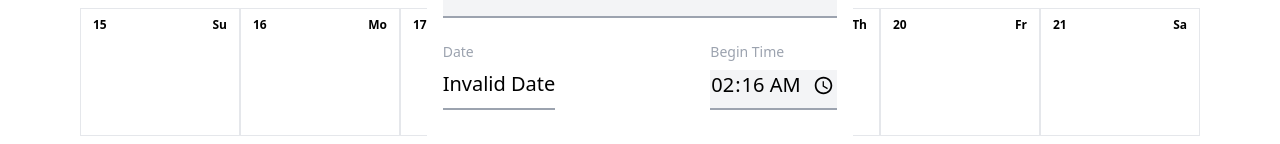
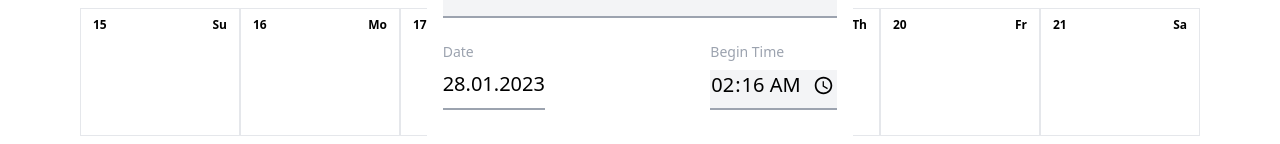
Before and after one commit to artem-musii/events-calendar, a React (Create React App) app: page / in a window 1280 px wide. Both pictures are taken after a click on the button 100 px from the left and 52 px from the top of the page. Shown: the part 362-506 px from the top of the page. Built offline with nearby package versions, Linux system fonts and the light colour scheme.

Commit message:
bug: Added correct date format to create event modal

```diff
--- a/src/components/event-form.tsx
+++ b/src/components/event-form.tsx
@@ -8,7 +8,7 @@ export const EventForm: React.FC = () => {
   const { setShowEventForm, dispatchSavedEvents, selectedEvent, setSelectedEvent } =
     useContext(GlobalContext);
   const [date, setDate] = useState<string | null>(
-    selectedEvent ? selectedEvent.date : dayjs().format('DD.MM.YYYY')
+    selectedEvent ? selectedEvent.date : dayjs().format()
   );
   const [time, setTime] = useState(selectedEvent ? selectedEvent.time : dayjs().format('HH:mm'));
   const [title, setTitle] = useState(selectedEvent ? selectedEvent.title : '');
```
